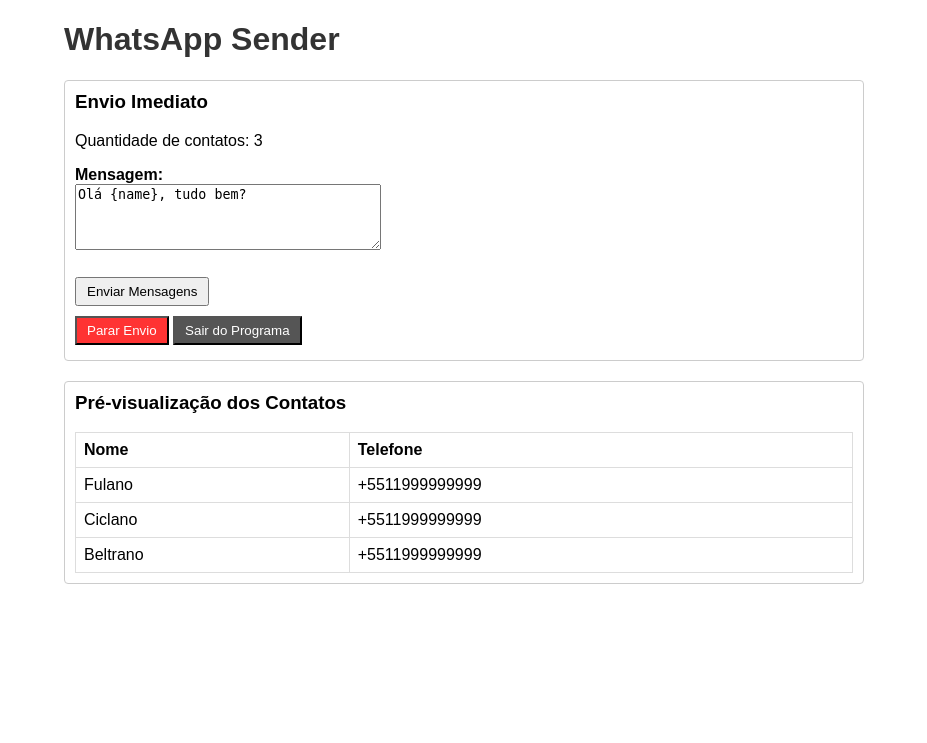
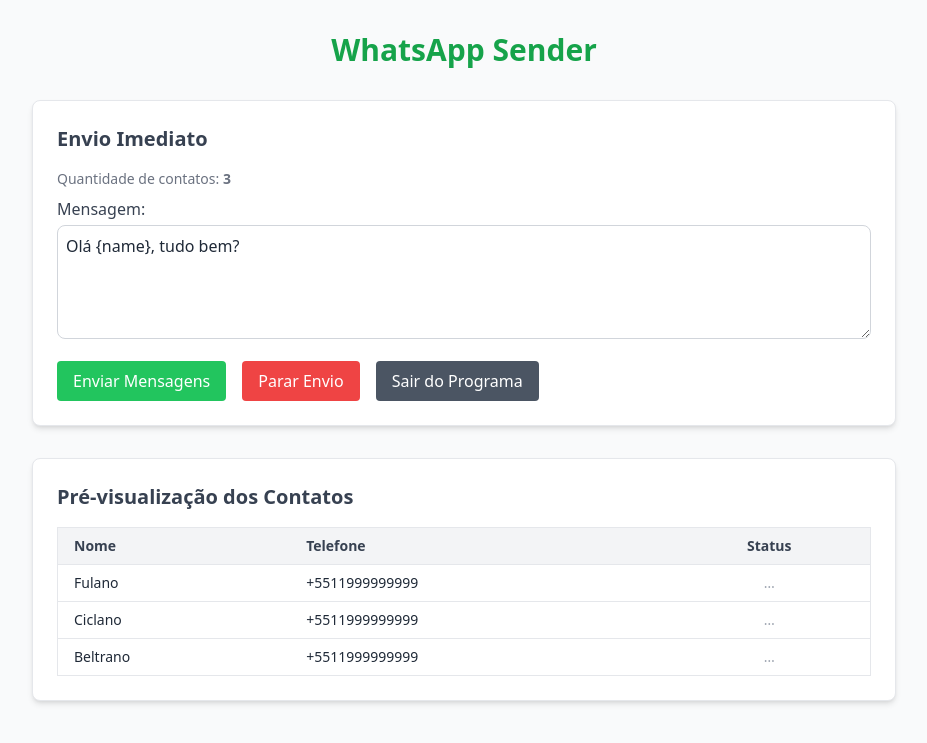
Before and after one commit to castellani8/pywhatsapp-bot, a Flask app: page / in a window 1280 px wide. Shown: the top 743 px of the page, without its empty margins (176-1103 px from the left). Run offline with Flask 3, Linux system fonts and the light colour scheme; some libraries are stand-ins or nearby versions.

Commit message:
feat: improvements in UI

```diff
--- a/app/routes.py
+++ b/app/routes.py
@@ -1,24 +1,25 @@
+# routes.py
 import os
 import time
 import threading
-from flask import Blueprint, request, render_template, redirect, url_for
-
-from .data_handler import load_contacts, load_schedules, save_schedules
-from .tasks import start_sending, stop_sending, is_sending
+from flask import Blueprint, request, render_template
+from .data_handler import load_contacts, load_schedules
+from .tasks import start_sending, stop_sending, is_sending, contacts_progress
 
 main_bp = Blueprint('main', __name__)
 
 @main_bp.route("/")
 def index():
+    """Página inicial."""
     contacts = load_contacts()
     schedules = load_schedules()
     return render_template(
         'index.html',
         contacts_count=len(contacts),
         contacts=contacts,
-        schedules=schedules
+        schedules=schedules,
+        contacts_progress=contacts_progress  # Passa aqui
     )
-
 
 @main_bp.route("/send_now", methods=["POST"])
 def send_now():
--- a/app/tasks.py
+++ b/app/tasks.py
@@ -1,19 +1,30 @@
+# tasks.py
 import time
 import threading
 import pywhatkit
 from .config import INTERVALO_ENVIO, WAIT_TIME, CLOSE_TIME
 
 # Variáveis globais para controle de envio
-sending_thread = None  # Thread que faz o envio
-stop_flag = False      # Sinal para parar envio em andamento
+sending_thread = None
+stop_flag = False
+
+# Dicionário que mapeia "telefone" -> bool (True se mensagem foi enviada com sucesso)
+contacts_progress = {}
 
 def start_sending(contacts, message_template):
     """Inicia o envio em uma thread separada."""
-    global sending_thread, stop_flag
+    global sending_thread, stop_flag, contacts_progress
 
     # Se já houver um envio em andamento, não inicia outro
     if sending_thread and sending_thread.is_alive():
         return False  # Indica que já há um envio em andamento
+
+    # Zera o dicionário de progresso
+    contacts_progress = {}
+    for c in contacts:
+        phone = c.get("phone", "")
+        if phone:
+            contacts_progress[phone] = False
 
     # Reseta o stop_flag antes de iniciar
     stop_flag = False
@@ -42,6 +53,8 @@
                     tab_close=True,
                     close_time=CLOSE_TIME
                 )
+                # Marca como True, pois já foi enviado com sucesso
+                contacts_progress[phone] = True
                 time.sleep(INTERVALO_ENVIO)
             except Exception as e:
                 print("[ERRO]", e)
--- a/app/templates/index.html
+++ b/app/templates/index.html
@@ -1,90 +1,76 @@
 <!DOCTYPE html>
-<html>
+<html lang="pt-BR">
   <head>
-    <meta charset="utf-8"/>
+    <meta charset="utf-8" />
     <title>WhatsApp Sender</title>
-    <style>
-      body {
-        font-family: Arial, sans-serif;
-        margin: 20px;
-      }
-      h1, h2 {
-        color: #333;
-      }
-      .container {
-        max-width: 800px;
-        margin: 0 auto;
-      }
-      .box {
-        border: 1px solid #ccc;
-        padding: 10px;
-        margin-bottom: 20px;
-        border-radius: 4px;
-      }
-      .box h3 {
-        margin-top: 0;
-      }
-      label {
-        display: inline-block;
-        width: 120px;
-        font-weight: bold;
-      }
-      input[type="text"], textarea {
-        width: 300px;
-      }
-      .button {
-        padding: 5px 10px;
-        margin: 5px 0;
-        cursor: pointer;
-      }
-      .stop { background-color: #f33; color: #fff; }
-      .exit { background-color: #555; color: #fff; }
-      .table { border-collapse: collapse; width: 100%; margin-top: 10px;}
-      .table th, .table td { border: 1px solid #ddd; padding: 8px; text-align: left; }
-    </style>
+    <script src="https://cdn.tailwindcss.com"></script>
   </head>
-  <body>
-    <div class="container">
-      <h1>WhatsApp Sender</h1>
+  <body class="bg-gray-50 text-gray-800">
+    <div class="container mx-auto max-w-4xl px-4 py-8">
+      <h1 class="text-3xl font-bold text-center mb-8 text-green-600">WhatsApp Sender</h1>
 
-      <div class="box">
-        <h3>Envio Imediato</h3>
-        <p>Quantidade de contatos: {{ contacts_count }}</p>
-        <form action="/send_now" method="post">
-          <label>Mensagem:</label><br>
-          <textarea name="message" rows="4" cols="50">Olá {name}, tudo bem?</textarea><br><br>
-          <input type="submit" value="Enviar Mensagens" class="button">
-        </form>
-        <form action="/stop" method="post" style="display:inline;">
-          <button type="submit" class="button stop">Parar Envio</button>
-        </form>
-        <form action="/exit" method="post" style="display:inline;">
-          <button type="submit" class="button exit">Sair do Programa</button>
+      <!-- Envio Imediato -->
+      <div class="bg-white shadow-md rounded-lg p-6 mb-8 border border-gray-200">
+        <h2 class="text-xl font-semibold text-gray-700 mb-4">Envio Imediato</h2>
+        <p class="text-sm text-gray-500 mb-2">Quantidade de contatos: <strong>{{ contacts_count }}</strong></p>
+
+        <form action="/send_now" method="post" class="space-y-4">
+          <div>
+            <label class="block font-medium text-gray-700 mb-1">Mensagem:</label>
+            <textarea name="message" rows="4" class="w-full p-2 border rounded-lg border-gray-300 focus:outline-none focus:ring-2 focus:ring-green-400" placeholder="Digite sua mensagem...">Olá {name}, tudo bem?</textarea>
+          </div>
+
+          <div class="flex flex-wrap items-center gap-4">
+            <input type="submit" value="Enviar Mensagens" class="bg-green-500 text-white px-4 py-2 rounded hover:bg-green-600 transition"/>
+
+            <form action="/stop" method="post">
+              <button type="submit" class="bg-red-500 text-white px-4 py-2 rounded hover:bg-red-600 transition">Parar Envio</button>
+            </form>
+
+            <form action="/exit" method="post">
+              <button type="submit" class="bg-gray-600 text-white px-4 py-2 rounded hover:bg-gray-700 transition">Sair do Programa</button>
+            </form>
+          </div>
         </form>
       </div>
 
-      <div class="box">
-        <h3>Pré-visualização dos Contatos</h3>
+      <!-- Pré-visualização dos Contatos -->
+      <div class="bg-white shadow-md rounded-lg p-6 border border-gray-200">
+        <h2 class="text-xl font-semibold text-gray-700 mb-4">Pré-visualização dos Contatos</h2>
+
         {% if contacts %}
-          <table class="table">
-            <thead>
+        <div class="overflow-x-auto">
+          <table class="w-full text-sm text-left border border-gray-200 rounded-lg">
+            <thead class="bg-gray-100 text-gray-700 font-semibold">
               <tr>
-                <th>Nome</th>
-                <th>Telefone</th>
+                <th class="px-4 py-2 border-b">Nome</th>
+                <th class="px-4 py-2 border-b">Telefone</th>
+                <th class="px-4 py-2 border-b text-center">Status</th>
               </tr>
             </thead>
             <tbody>
               {% for contact in contacts %}
-              <tr>
-                <td>{{ contact.name }}</td>
-                <td>{{ contact.phone }}</td>
+              <tr class="hover:bg-gray-50">
+                <td class="px-4 py-2 border-b">{{ contact.name }}</td>
+                <td class="px-4 py-2 border-b">{{ contact.phone }}</td>
+                <td class="px-4 py-2 border-b text-center">
+                  {% if contacts_progress[contact.phone] %}
+                    <!-- Se tiver True, mostra check -->
+                    <span class="text-green-600 font-semibold">✓</span>
+                  {% else %}
+                    <!-- Caso contrário, mostra algo como '...' -->
+                    <span class="text-gray-400">…</span>
+                  {% endif %}
+                </td>
               </tr>
               {% endfor %}
             </tbody>
           </table>
-        {% else %}
-          <p>Nenhum contato carregado.</p>
-        {% endif %}
+        </div>
+      {% else %}
+        <p class="text-gray-500">Nenhum contato carregado.</p>
+      {% endif %}
+
       </div>
     </div>
   </body>
```
Also changed, not shown: PyWhatKit_DB.txt (deleted, +0 -15 lines).
